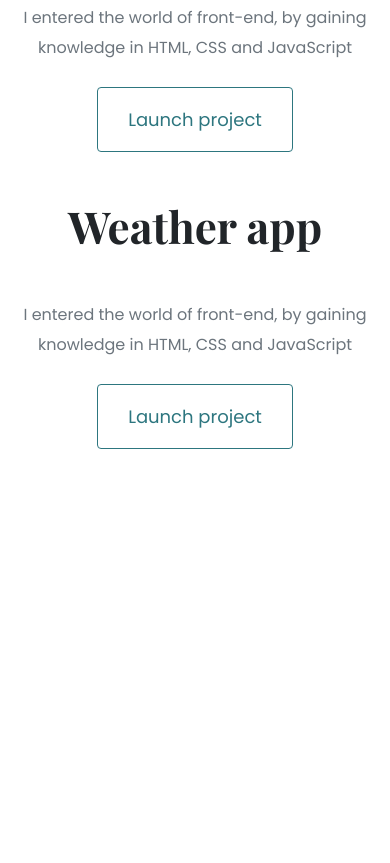
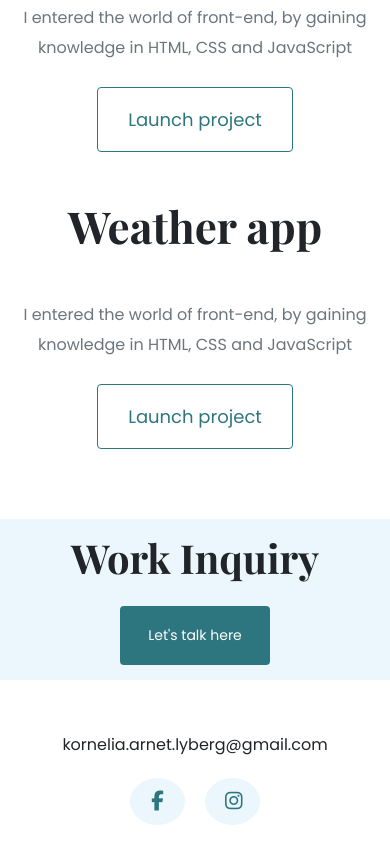
Before and after one commit to KorneliaAL/portfolio-project, a plain HTML site: page index.html in a window 390 px wide. Shown: the part 846-1709 px from the top of the page. Before the commit the page ends 1343 px from the top, so only its background shows below. Drawn offline with nearby package versions, Linux system fonts and the light colour scheme.

Commit message:
Added the work inquiry design

```diff
--- a/css/style.css
+++ b/css/style.css
@@ -69,7 +69,36 @@ p {
   font-size: 16px;
   font-weight: normal;
 }
-
+.icon-social-media {
+  width: 15px;
+  color: var(--secondary-color);
+}
+.icon {
+  background-color: var(--primary-color);
+  border-radius: 50%;
+  margin: 10px;
+  padding: 12px 4px;
+}
+.work-info {
+  border-radius: 20px;
+  background-color: var(--primary-color);
+  padding: 30px 50px;
+  margin-top: 130px;
+  margin-bottom: 60px;
+}
+.work-info h2 {
+  font-size: 48px;
+}
+.work-info .btn-branding {
+  margin-left: 200px;
+  margin-top: 25px;
+  width: 200px;
+}
+.work-info p {
+  font-size: 18px;
+  opacity: 0.7;
+  font-weight: 500;
+}
 @media (max-width: 991px) {
   h1 {
     font-size: 44px;
@@ -89,4 +118,24 @@ p {
     background-color: var(--primary-color);
     padding: 80px 20px;
   }
+  .work-info {
+    margin: 50px 0px;
+    margin-top: 70px;
+    padding: 15px 25px;
+    border-radius: 0;
+  }
+  .work-info h2 {
+    font-size: 40px;
+    text-align: center;
+  }
+
+  .work-info .btn-branding {
+    display: block;
+    text-align: center;
+    width: 150px;
+    margin: 0 auto;
+    padding: 15px 25px;
+    font-weight: normal;
+    font-size: 14px;
+  }
 }
--- a/index.html
+++ b/index.html
@@ -124,5 +124,33 @@
         </div>
       </div>
     </div>
+    <div class="container work-info">
+      <div class="row">
+        <div class="col">
+          <h2 class="mb-4">Work Inquiry</h2>
+          <p class="d-none d-lg-block">
+            Let’s work together and i’ll help you by all my best
+          </p>
+        </div>
+        <div class="col d-none d-lg-block">
+          <a href="#" class="btn btn-branding">Let's talk here</a>
+        </div>
+      </div>
+      <div class="row d-block d-lg-none">
+        <div class="col">
+          <a href="#" class="btn btn-branding">Let's talk here</a>
+        </div>
+      </div>
+    </div>
+    <footer class="text-center mb-5">
+      <p class="mb-4">kornelia.arnet.lyberg@gmail.com</p>
+      <span class="icon"
+        ><i
+          class="fa-brands fa-facebook-f m-3 fa-lg icon-social-media"
+        ></i></span
+      ><span class="icon"
+        ><i class="fa-brands fa-instagram m-3 fa-lg icon-social-media"></i
+      ></span>
+    </footer>
   </body>
 </html>
```
